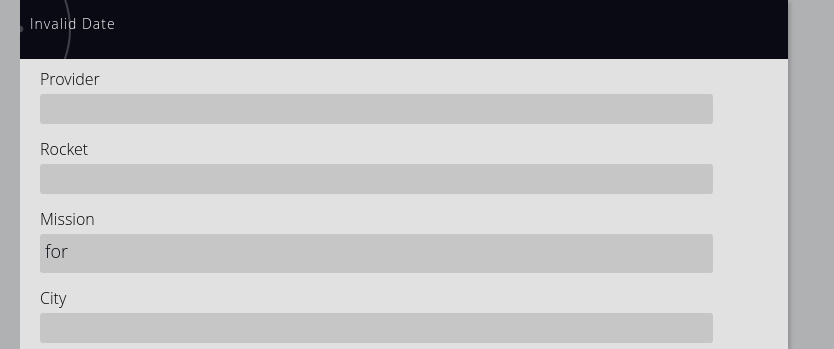
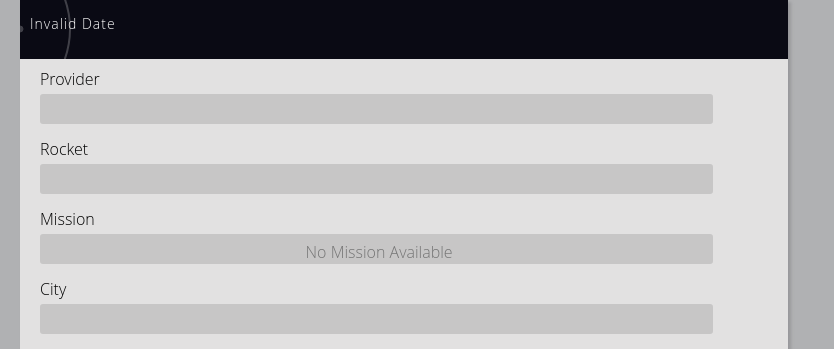
Before and after one commit to kozlowsm/LaunchPadv2.0, a Node server app: template views/launches/index.handlebars in a window 1280 px wide. Shown: the part 91-440 px from the top of the page, without its empty margins (0-834 px from the left). Run offline with Node 20, Linux system fonts and the light colour scheme; the template is opened without the code that fills it: most values are stand-ins (such as "Sample title", 1, 10 or a date in 2020); some libraries are stand-ins or nearby versions.

Commit message:
FIxed problem with launches with no missions showing 'for'.

```diff
--- a/public/css/style.css
+++ b/public/css/style.css
@@ -717,6 +717,7 @@
 
 .single-launch__header-decoration {
   opacity: 0.25;
+  pointer-events: none;
 }
 
 .single-launch__text {
@@ -797,7 +798,7 @@
 
 .label-item__text {
   width: calc(100% - 5px);
-  margin: 6px 0 0 5px;
+  margin: 7px 0 0 5px;
   display: inline-block;
 
   font-weight: 400;
@@ -806,14 +807,25 @@
 .mission {
   height: auto;
   color: #0a0a14;
-}
-
-.mission {
   pointer-events: none;
 }
 
+.mission--no-mission {
+  height: 30px;
+  background-color: #c7c6c6;
+
+  text-align: center;
+}
+
 .mission__text {
-  margin: 5px 0 0 5px;
+  margin: 7px 0 0 5px;
+}
+
+.mission__text--no-mission {
+  margin-top: 7px;
+  color: #747474;
+
+  font-size: 16px;
 }
 
 .single-launch__mission-name {
--- a/views/launches/index.handlebars
+++ b/views/launches/index.handlebars
@@ -40,11 +40,17 @@
     </div>
     <div class="single-launch__item single-launch__mission">
       <label for="mission" class="single-launch__label">Mission</label>
+      {{#if data.launches.[0].missions}}
       <div class="label-item mission" name="mission">
         <div class="mission__text single-launch__mission-name">{{data.launches.[0].missions.[0].name}}</div>
         <div class="mission__text single-launch__mission-type">for {{data.launches.[0].missions.[0].typeName}}</div>
         <div class="mission__text single-launch__mission-desc">{{data.launches.[0].missions.[0].description}}</div>
       </div>
+      {{else}}
+      <div class="label-item mission mission--no-mission" name="mission">
+        <div class="mission__text mission__text--no-mission">No Mission Available</div>
+      </div>
+      {{/if}}
     </div>
     <div class="single-launch__item single-launch__city">
       <label for="city" class="single-launch__label">City</label>
```
